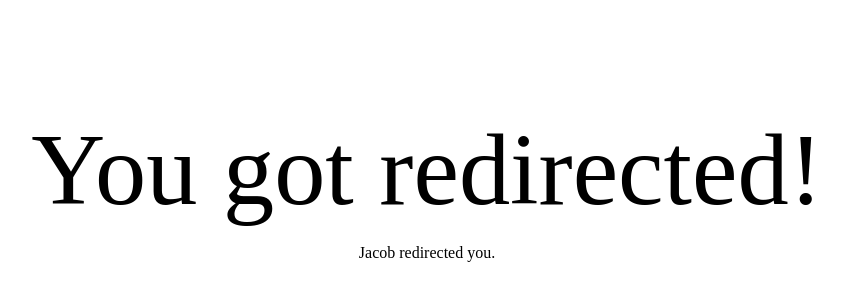
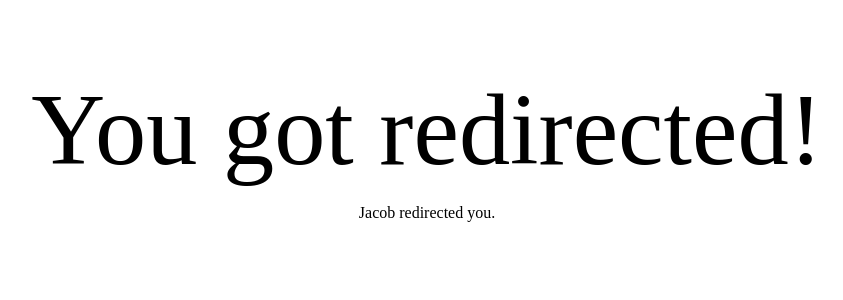
Before and after one commit to halogen487/misc, a website: page testserver/index.html in a window 1280 px wide. Shown: the part 214-514 px from the top of the page, without its empty margins (213-1056 px from the left). Drawn offline with Linux system fonts and the light colour scheme.

Commit message:
october mass push

```diff
--- a/testserver/css/css.css
+++ b/testserver/css/css.css
@@ -3,7 +3,7 @@ body {
 	text-align: center;
 	flex-flow: column;
 	justify-content: center;
-	height: 100%;
+	height: 90%;
 	font-style: serif;
 }
 .lorge {
--- a/testserver/package.json
+++ b/testserver/package.json
@@ -9,6 +9,6 @@
   "author": "",
   "license": "ISC",
   "dependencies": {
-    "express": "^4.17.1"
+    "express": "^4.17.3"
   }
 }
```
Also changed, not shown: 1 other file.
